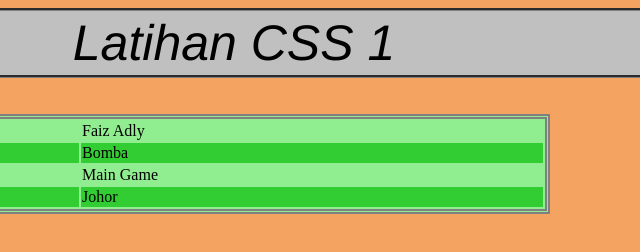
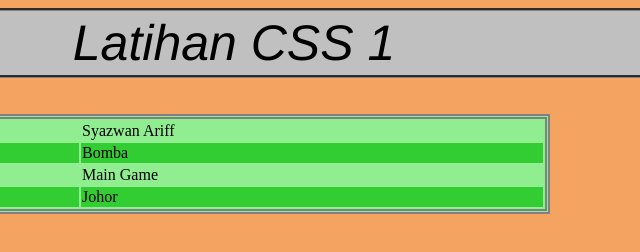
Before and after one commit to syazwanariff/Kpd1023-css1, a plain HTML site: page directCSS.html in a window 1280 px wide. Shown: the full height of the page, 406-1046 px from the left. Drawn offline with Linux system fonts and the light colour scheme.

Commit message:
Update directCSS.html

```diff
--- a/directCSS.html
+++ b/directCSS.html
@@ -28,7 +28,7 @@
 
                 <td style="width: 25%;">Nama :</td>
 
-                <td>Faiz Adly </td>
+                <td>Syazwan Ariff </td>
 
             </tr>
 
```
